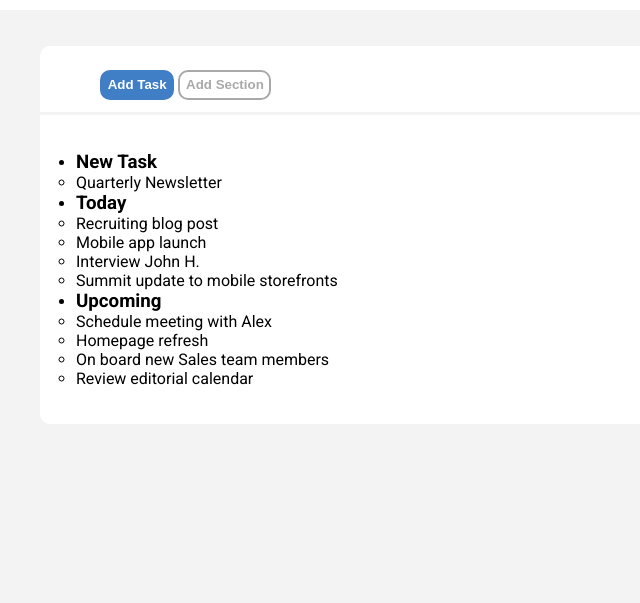
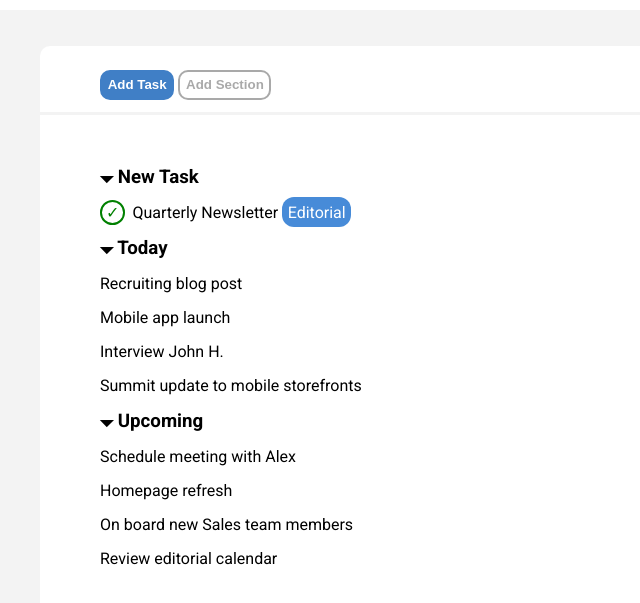
Before and after one commit to diegoferrari129/html-css-toboolist, a plain HTML site: page index.html in a window 1280 px wide. Shown: the part 69-672 px from the top of the page, without its empty margins (0-640 px from the left). Drawn offline with Linux system fonts and the light colour scheme.

Commit message:
[UPD] Added classes to "ul" to index.html/style.css

```diff
--- a/css/style.css
+++ b/css/style.css
@@ -62,5 +62,34 @@ header{
 
 /* main */
 .bg-main{
-    padding: 3%;
+    padding: 3% 3% 3% 5%;
 }
+
+ul{
+    list-style-type: none;
+}
+
+li{
+    margin: 15px 0;
+}
+
+.green{
+    border: 2px solid green;
+    border-radius: 50%;
+    color: green;
+}
+
+.circle{
+    padding: 1px 4px;
+    margin-right: 7px;
+}
+
+.label{
+    padding: 0.5%;
+    border-radius: 12px;
+    color: white;
+}
+
+.lightblue{
+    background-color:  rgb(71, 139, 216);
+}
--- a/index.html
+++ b/index.html
@@ -35,13 +35,14 @@
                 <div class="bg-main">
                     <!-- inizio lista -->
                     <ul>
-                        <li><h3>New Task</h3>
+                        <li>
+                            <h3>&#128899; New Task</h3>
                             <ul>
-                                <li>Quarterly Newsletter</li>
+                                <li><span class="circle green">&#10003;</span>Quarterly Newsletter <span class="label lightblue">Editorial</span></li>
                             </ul>
                         </li>
 
-                        <li><h3>Today</h3>
+                        <li><h3>&#128899; Today</h3>
                             <ul>
                                 <li>Recruiting blog post</li>
                                 <li>Mobile app launch</li>
@@ -50,7 +51,7 @@
                             </ul>
                         </li>
 
-                        <li><h3>Upcoming</h3>
+                        <li><h3>&#128899; Upcoming</h3>
                             <ul>
                                 <li>Schedule meeting with Alex</li>
                                 <li>Homepage refresh</li>
```
